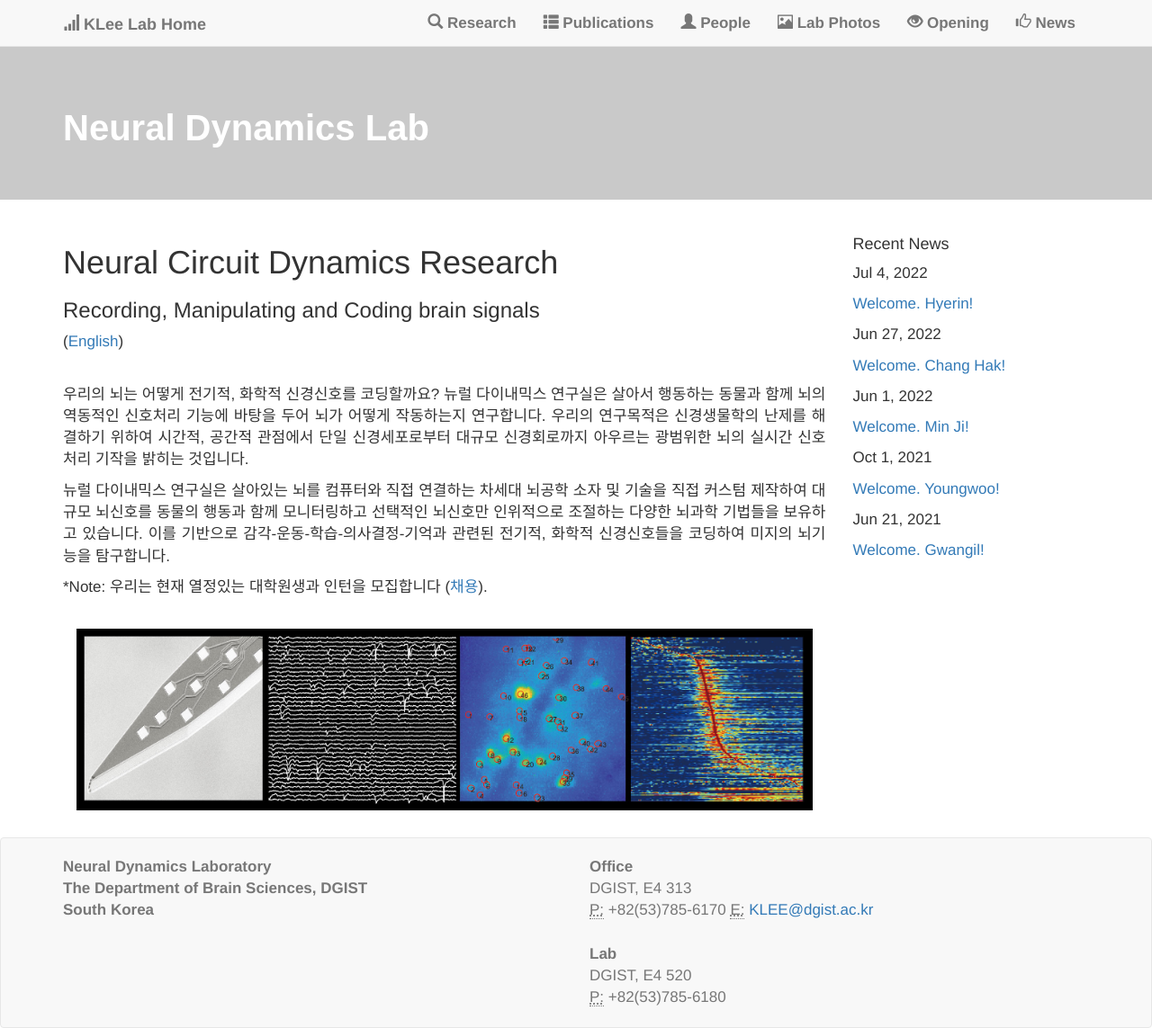
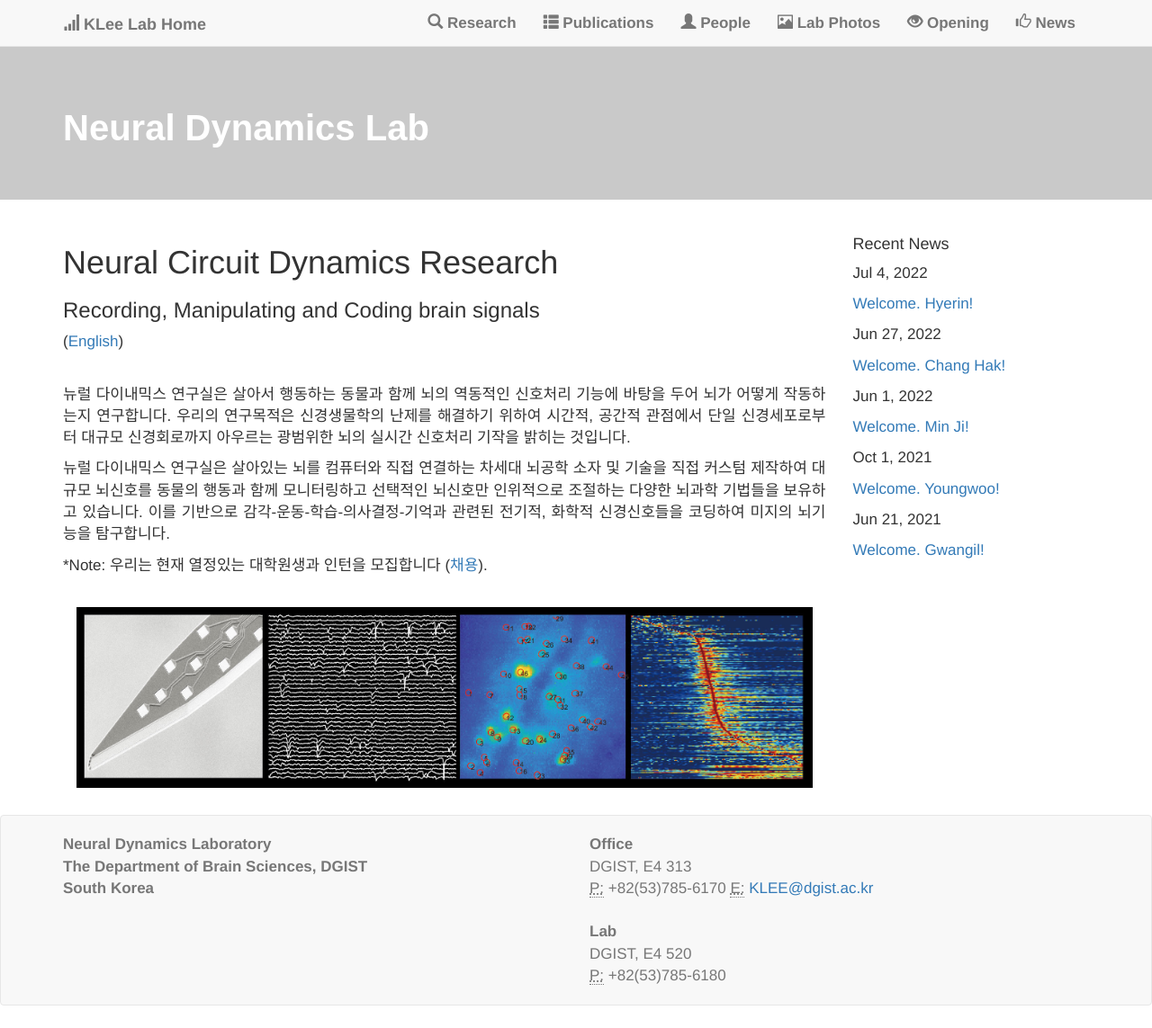
Before and after one commit to kleelab/kleelab.github.io, a Jekyll site: the page built from indexK.html, in a window 1280 px wide. Shown: the whole page at 90% size. Built offline with Jekyll 4.4.1, drawn with Linux system fonts in a browser that asks for light colours; nearby versions of some CDN libraries; a style sheet for code colours, icons or effects is not loaded; after the commit the page ends 1118 px from its top, so only the background shows below that.

Commit message:
Update indexK.html

```diff
--- a/indexK.html
+++ b/indexK.html
@@ -16,7 +16,7 @@ layout: home
 <h3>Recording, Manipulating and Coding brain signals</h3>
 <p> (<a href="{{ site.url }}{{ site.baseurl }}/index">English</a>)</p>
 <br>
-<p>우리의 뇌는 어떻게 전기적, 화학적 신경신호를 코딩할까요? 뉴럴 다이내믹스 연구실은 살아서 행동하는 동물과 함께 뇌의 역동적인 신호처리 기능에 바탕을 두어 뇌가 어떻게 작동하는지 연구합니다. 우리의 연구목적은 신경생물학의 난제를 해결하기 위하여 시간적, 공간적 관점에서 단일 신경세포로부터 대규모 신경회로까지 아우르는 광범위한 뇌의 실시간 신호처리 기작을 밝히는 것입니다.</p>
+<p>뉴럴 다이내믹스 연구실은 살아서 행동하는 동물과 함께 뇌의 역동적인 신호처리 기능에 바탕을 두어 뇌가 어떻게 작동하는지 연구합니다. 우리의 연구목적은 신경생물학의 난제를 해결하기 위하여 시간적, 공간적 관점에서 단일 신경세포로부터 대규모 신경회로까지 아우르는 광범위한 뇌의 실시간 신호처리 기작을 밝히는 것입니다.</p>
 
 <p>뉴럴 다이내믹스 연구실은 살아있는 뇌를 컴퓨터와 직접 연결하는 차세대 뇌공학 소자 및 기술을 직접 커스텀 제작하여 대규모 뇌신호를 동물의 행동과 함께 모니터링하고 선택적인 뇌신호만 인위적으로 조절하는 다양한 뇌과학 기법들을 보유하고 있습니다. 이를 기반으로 감각-운동-학습-의사결정-기억과 관련된 전기적, 화학적 신경신호들을 코딩하여 미지의 뇌기능을 탐구합니다.</p>
 
```
